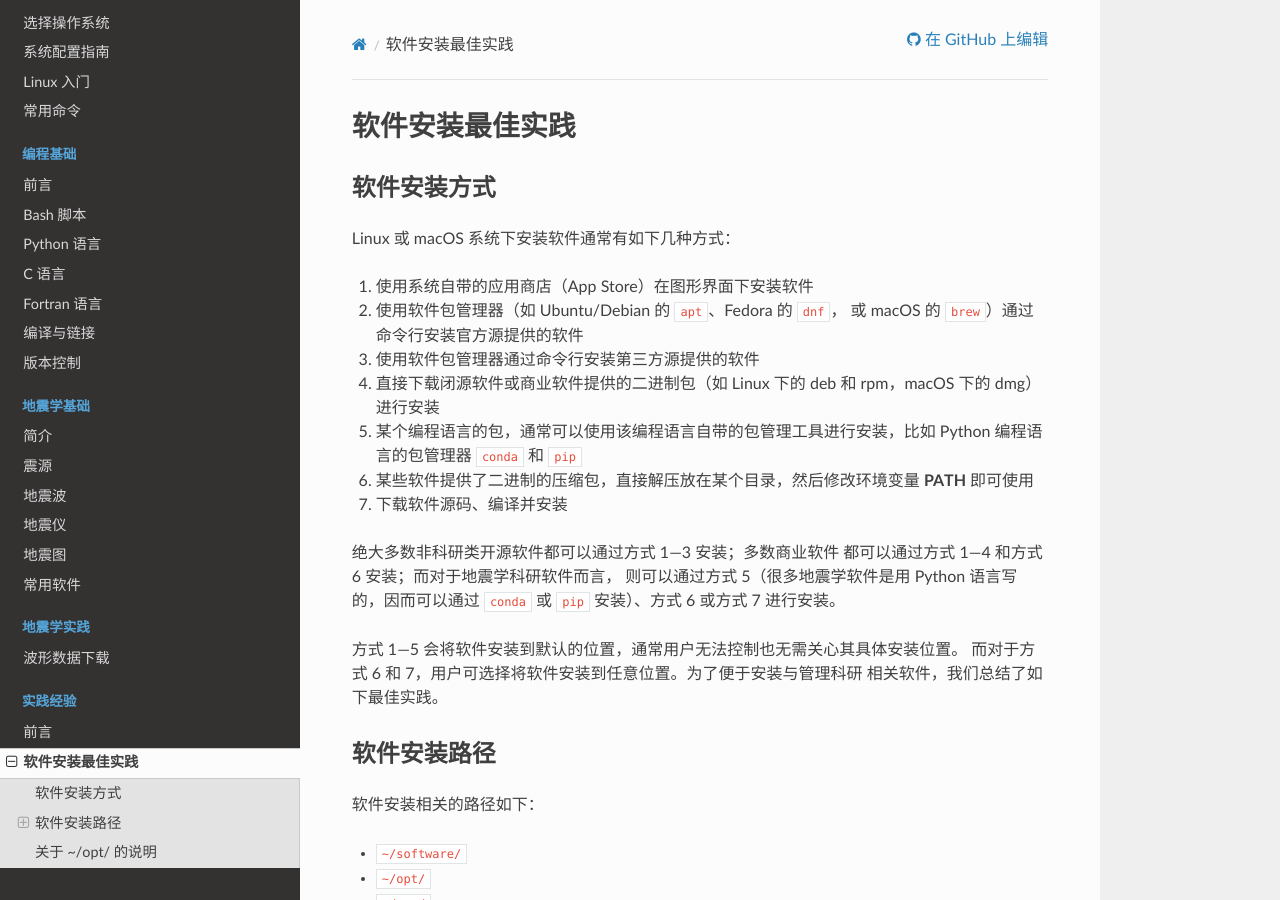
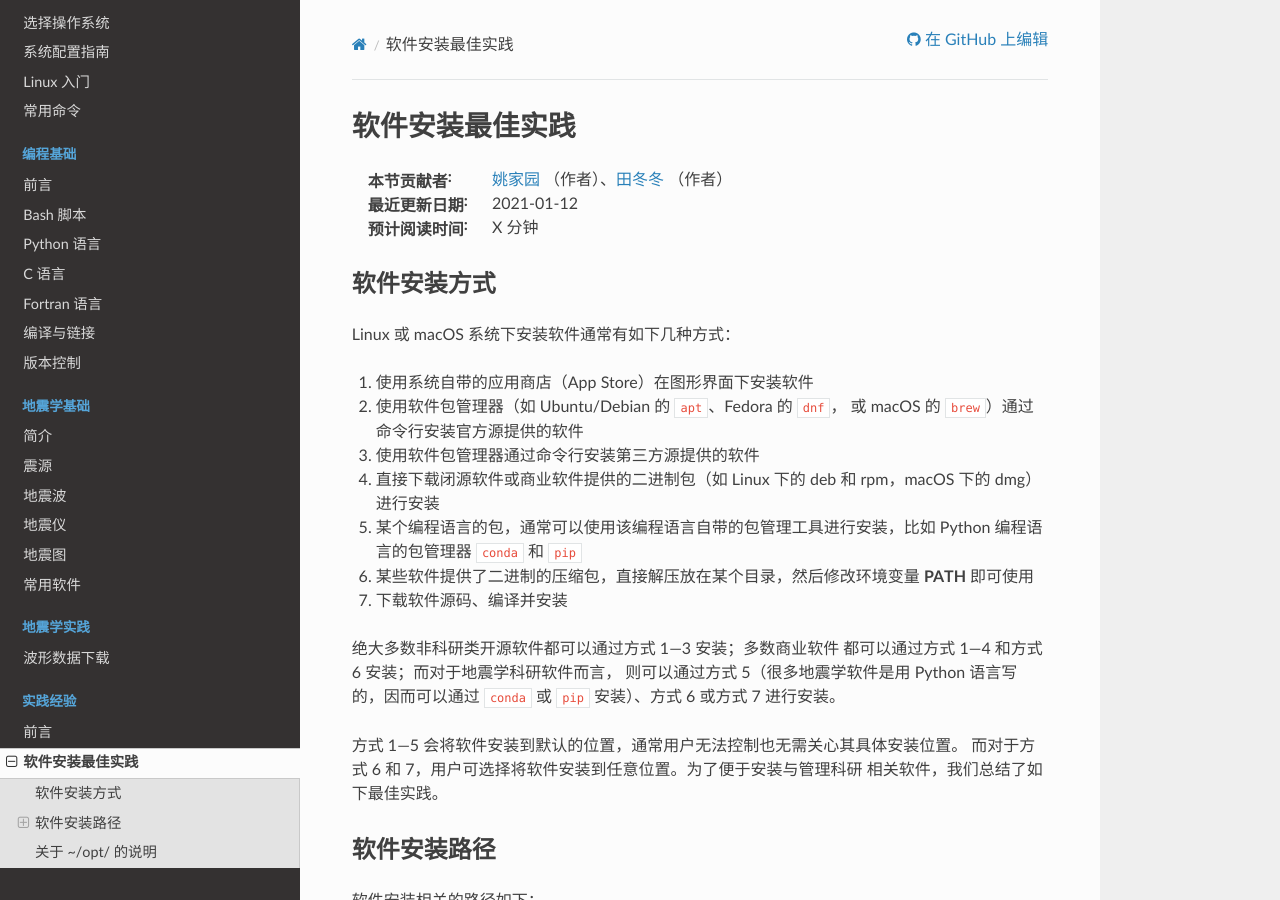
Before and after one commit to seismo-learn/seismology101, a Sphinx documentation site: the page built from source/best-practices/software-installation.rst, in a window 1280 px wide and 900 px high. Built offline with Sphinx 7.4.7 and the Read the Docs theme 2.0.0, drawn with Linux system fonts in a browser that asks for light colours.

Commit message:
Add metadata

```diff
--- a/source/best-practices/software-installation.rst
+++ b/source/best-practices/software-installation.rst
@@ -1,5 +1,9 @@
 软件安装最佳实践
 ================
+
+:本节贡献者: `姚家园 <https://github.com/core-man>`__ （作者）、`田冬冬 <https://me.seisman.info>`__ （作者）
+:最近更新日期: 2021-01-12
+:预计阅读时间: X 分钟
 
 软件安装方式
 ------------
```
